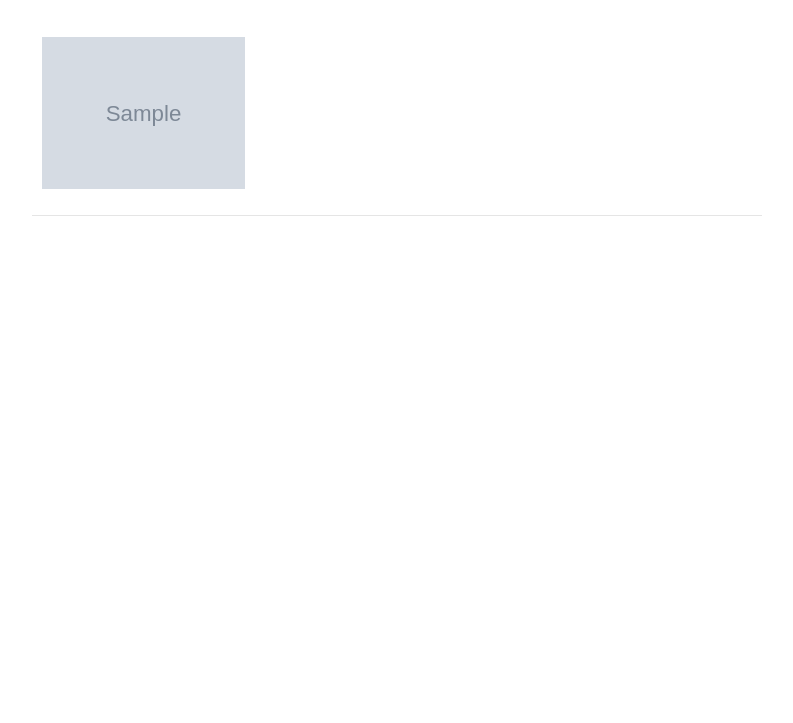
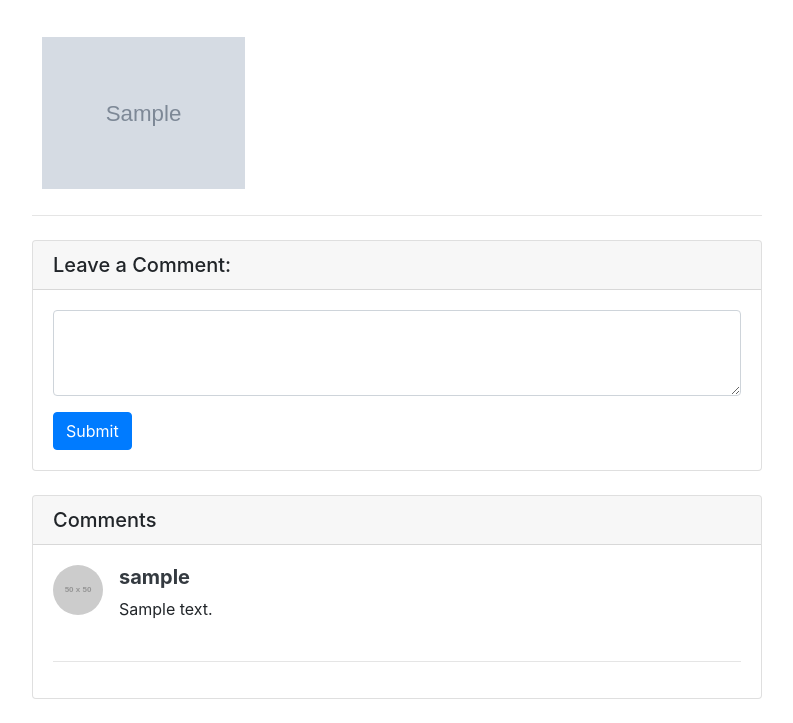
Before and after one commit to mohabrabie/EgyFund-Donation-System-by-Django, a Django app: page /project/1/ in a window 1280 px wide. Shown: the part 687-1410 px from the top of the page, without its empty margins (53-846 px from the left). Before the commit the page ends 903 px from the top, so only its background shows below. Run offline with Django 3.2, Linux system fonts and the light colour scheme; a user stored in the database is signed in; tables that the repository leaves empty hold one stand-in row (values such as "Sample post"); grey boxes marked "Sample" are stand-in pictures; grey boxes labelled with a size stand in for pictures from a placeholder-image service; some libraries are stand-ins or nearby versions.

Commit message:
adding comment section

```diff
--- a/funds/templates/funds/read_project.html
+++ b/funds/templates/funds/read_project.html
@@ -93,7 +93,7 @@
 
         <hr>
 
-        <!-- Preview Image -->
+        <!-- Images -->
 
         <h2 class="font-weight-light text-center text-lg-left mt-4 mb-0"> Gallery</h2>
 
@@ -112,6 +112,36 @@
         </div>
 
         <hr>
+
+         <!-- Comments Form -->
+        <div class="card my-4">
+          <h5 class="card-header">Leave a Comment:</h5>
+          <div class="card-body">
+            <form>
+              <div class="form-group">
+                <textarea class="form-control" rows="3"></textarea>
+              </div>
+              <button type="submit" class="btn btn-primary">Submit</button>
+            </form>
+          </div>
+        </div>
+
+        <!-- Single Comment -->
+       <div class="card my-4">
+        <h5 class="card-header">Comments</h5>
+        <div class="card-body">
+        {% for comment in project_comments %}
+        <div class="media mb-4">
+          <img class="d-flex mr-3 rounded-circle" src="http://placehold.it/50x50" alt="">
+          <div class="media-body">
+            <h5 class="mt-0 font-weight-bold text-dark">{{comment.user.username}}</h5>
+            <p>{{ comment.comment }}</p>
+          </div>
+        </div>
+        <hr>
+        {% endfor %}
+        </div>
+      </div>
 
       </div>
 
--- a/funds/views/project.py
+++ b/funds/views/project.py
@@ -4,6 +4,7 @@ from django.contrib.auth.decorators import login_required
 from django.forms import modelformset_factory
 
 from funds.forms import ProjectForm, ProjectPictureForm
+from funds.models.comment import Comment
 from funds.models.project import Project
 from funds.models.projectPicture import ProjectPicture
 from funds.models.rating import Rating
@@ -65,12 +66,14 @@ def read(request, project_id):
     project = get_object_or_404(Project, id=project_id)
     ratings = Rating.objects.filter(project=project).aggregate(Avg('rating'))
     images = ProjectPicture.objects.filter(project=project)
+    comments = Comment.objects.filter(project=project)
     donations = Donation.objects.filter(project=project).aggregate(Sum('donation'))
 
     context = {'project_data': project,
                'project_images': images,
                'project_ratings': ratings,
-               'project_donations': donations}
+               'project_donations': donations,
+               'project_comments': comments}
 
     # render template to display the data
     return render(request, 'funds/read_project.html', context)
```
